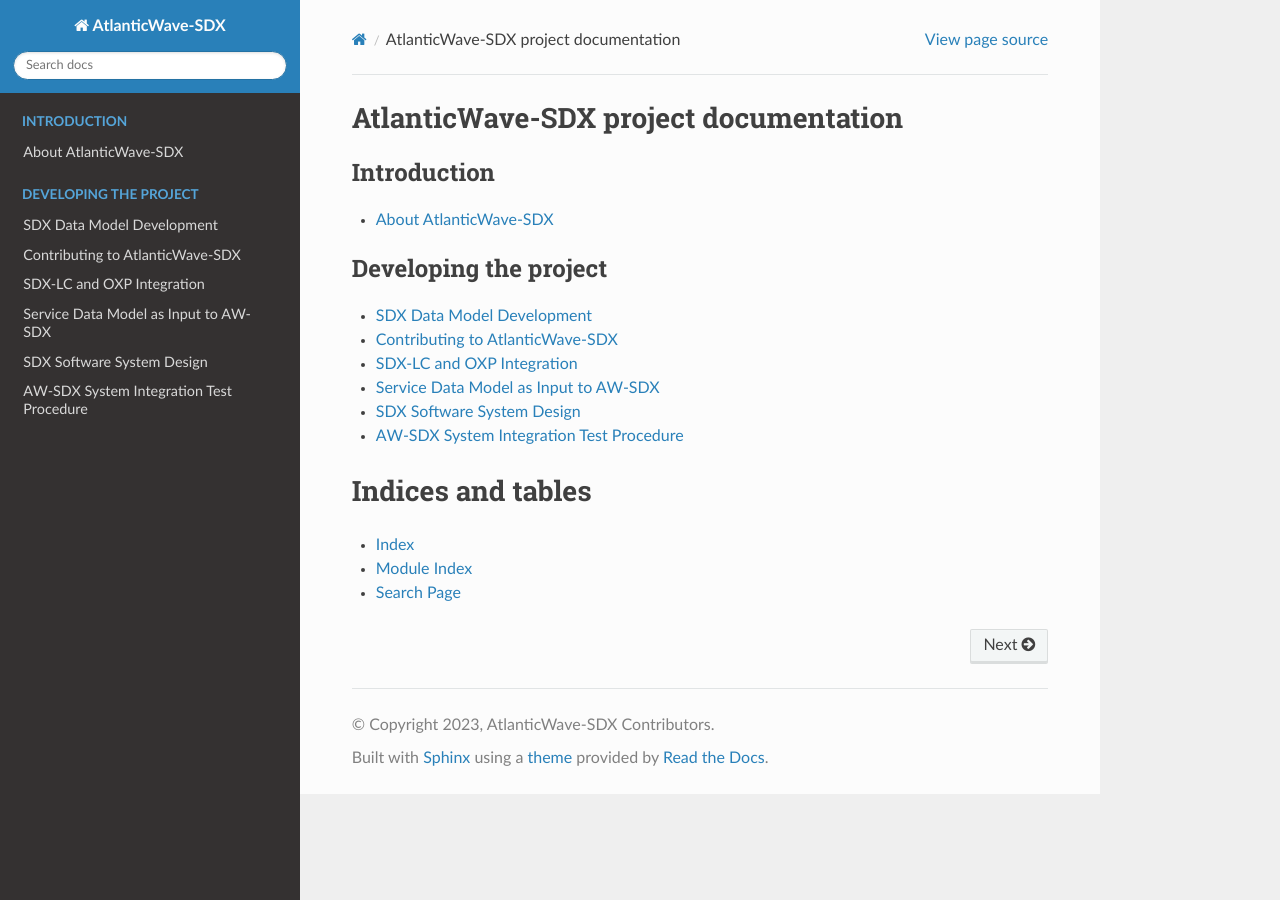
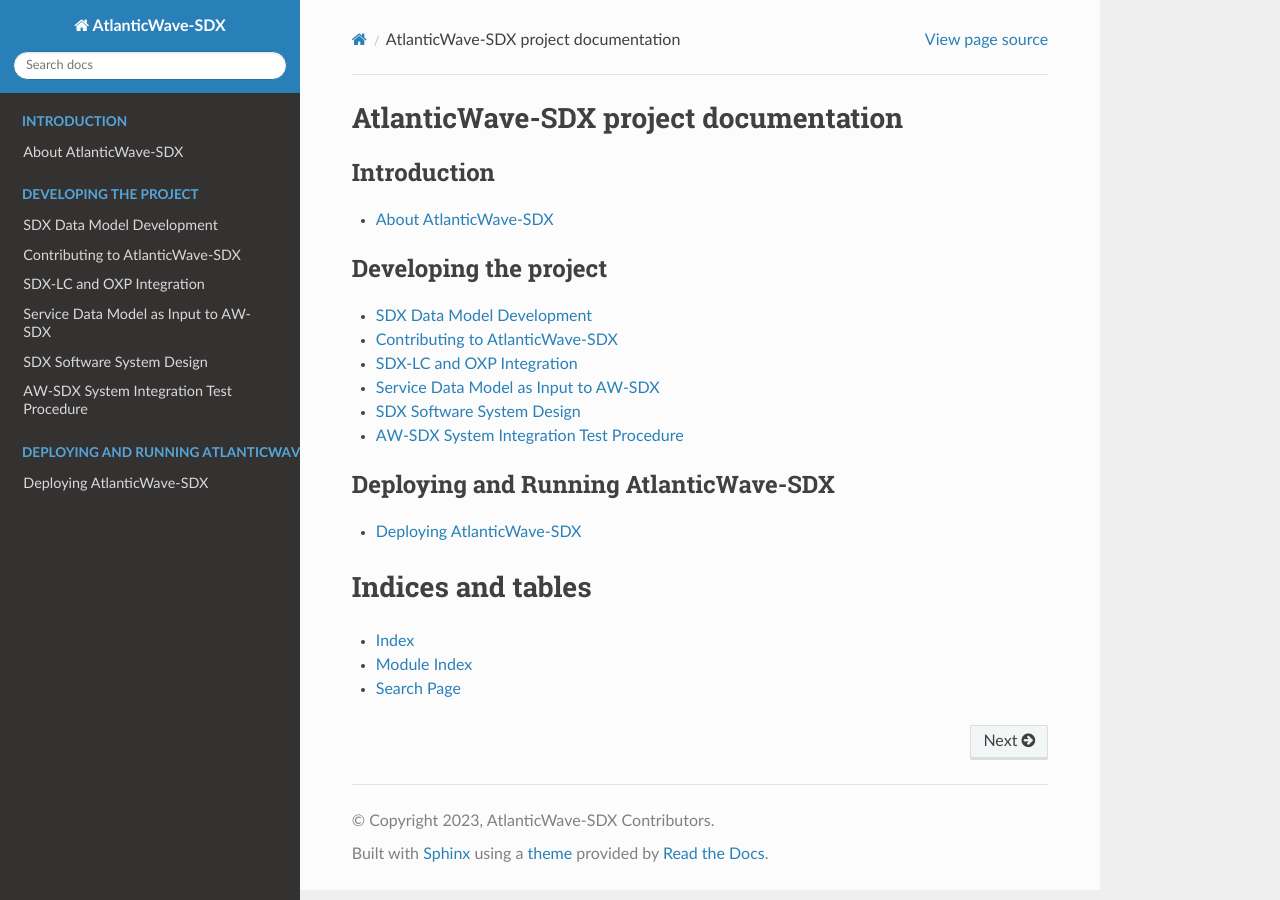
Before and after one commit to atlanticwave-sdx/sdx-docs, a Sphinx documentation site: the page built from source/index.rst, in a window 1280 px wide. Built offline with Sphinx 7.4.7 and the Read the Docs theme 2.0.0, drawn with Linux system fonts in a browser that asks for light colours.

Commit message:
Add a place-holder deployment document

```diff
--- a/source/index.rst
+++ b/source/index.rst
@@ -24,6 +24,12 @@
    sdx_software_system_design.rst
    sdx_system_integration_test_procedure.rst
 
+.. toctree::
+   :maxdepth: 1
+   :caption: Deploying and Running AtlanticWave-SDX
+
+   sdx_deployment.rst
+
 
 Indices and tables
 ==================
--- /dev/null
+++ b/source/sdx_deployment.rst
@@ -0,0 +1,4 @@
+Deploying AtlanticWave-SDX
+==========================
+
+.. todo:: Write this.
```
